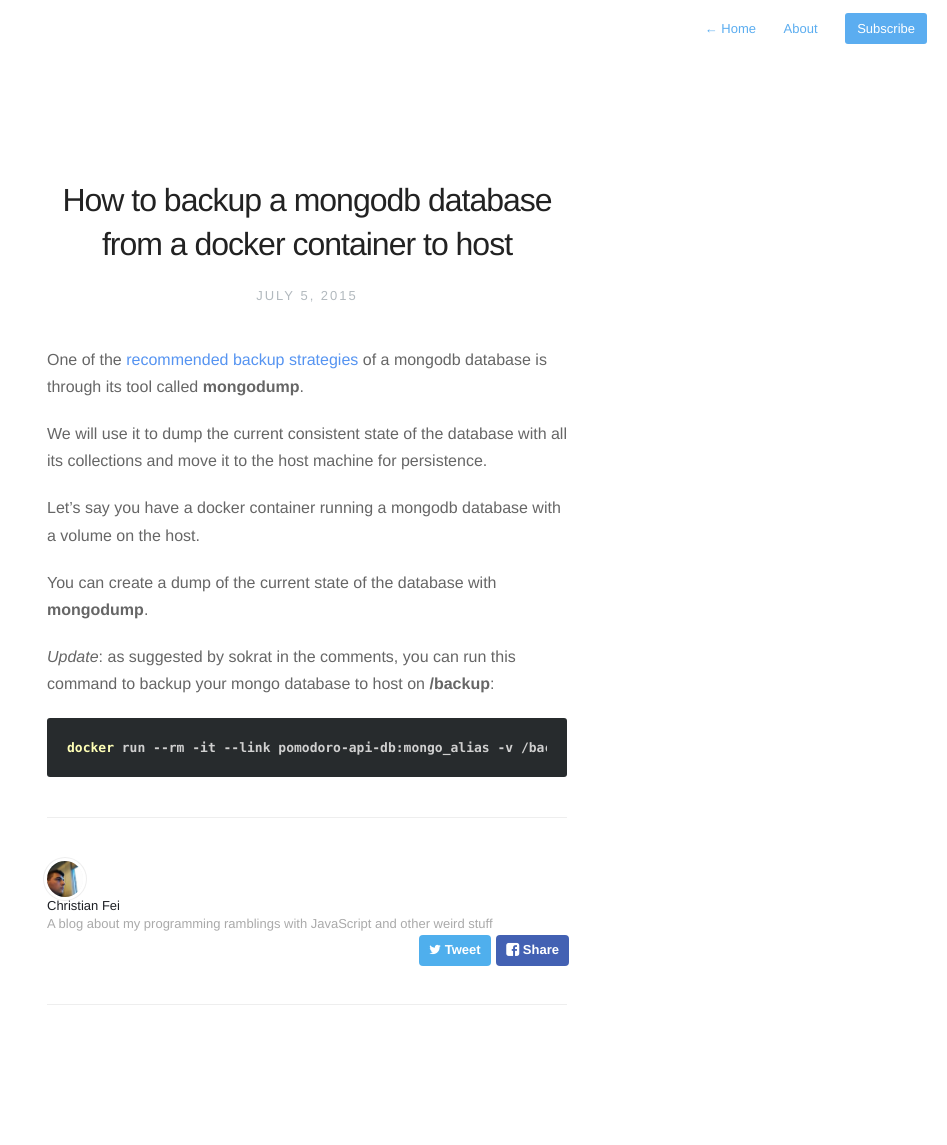
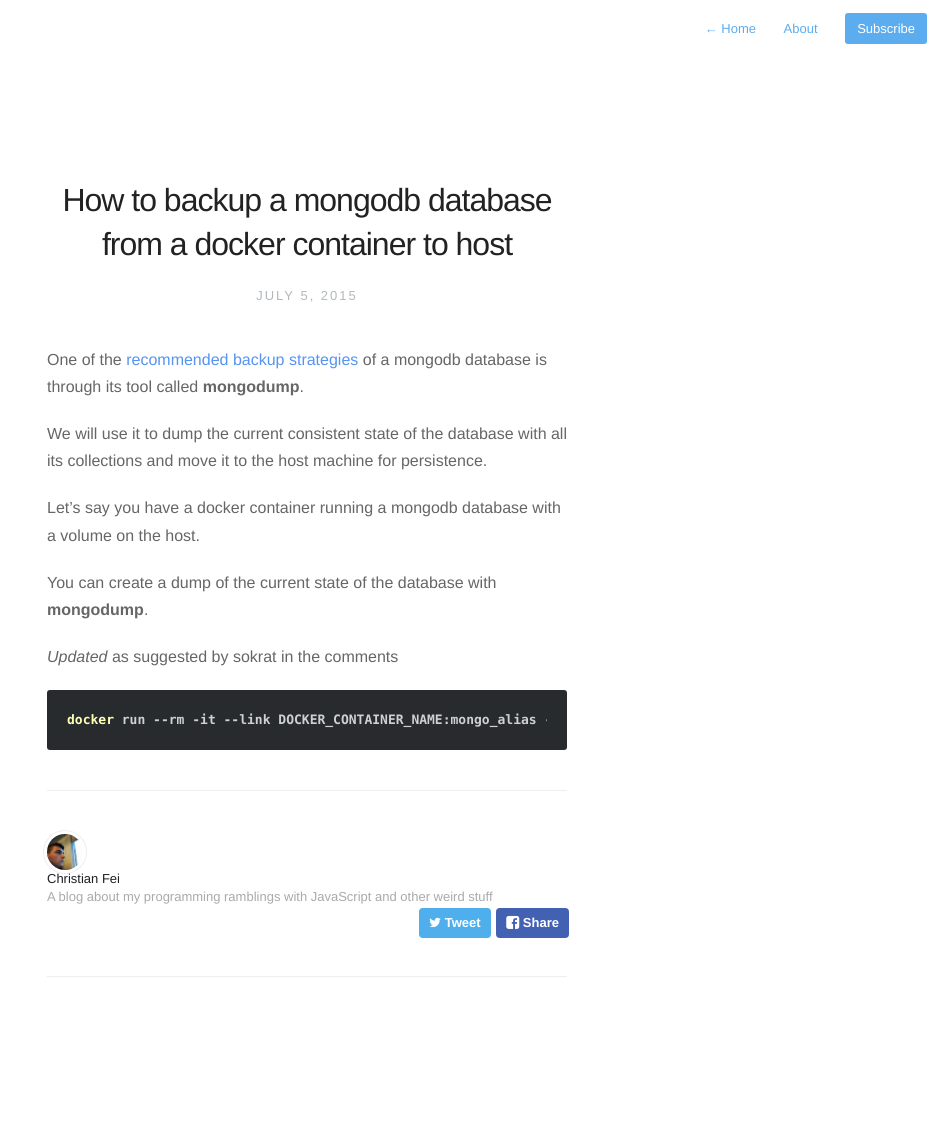
Before and after one commit to christian-fei/christian-fei.github.io-pandoc, a Jekyll site: the page built from _posts/2015-07-05-Backup-mongodb-database-from-docker-container-to-host.md, in a window 1280 px wide. Shown: the whole page, without its empty margins (333-1280 px from the left). Built offline with Jekyll 4.4.1, drawn with Linux system fonts in a browser that asks for light colours; nearby versions of some CDN libraries; Markdown is read by kramdown in place of the engine named in the settings; after the commit the page ends 1117 px from its top, so only the background shows below that.

Commit message:
updated post, enabled disqus

````diff
--- a/_layouts/post.html
+++ b/_layouts/post.html
@@ -1,6 +1,6 @@
 ---
 layout: default
-disqus: false
+disqus: true
 archive: true
 ---
 
--- a/_posts/2015-07-05-Backup-mongodb-database-from-docker-container-to-host.md
+++ b/_posts/2015-07-05-Backup-mongodb-database-from-docker-container-to-host.md
@@ -12,8 +12,8 @@
 
 You can create a dump of the current state of the database with `mongodump`.
 
-*Update*: as suggested by sokrat in the comments, you can run this command to backup your mongo database to host on `/backup`:
+*Updated* as suggested by sokrat in the comments
 
 ```
-docker run --rm -it --link pomodoro-api-db:mongo_alias -v /backup:/backup mongo mongodump --host mongo_alias --out /backup/
+docker run --rm -it --link DOCKER_CONTAINER_NAME:mongo_alias -v /backup:/backup mongo mongodump --host mongo_alias --out /backup/
 ```
````
